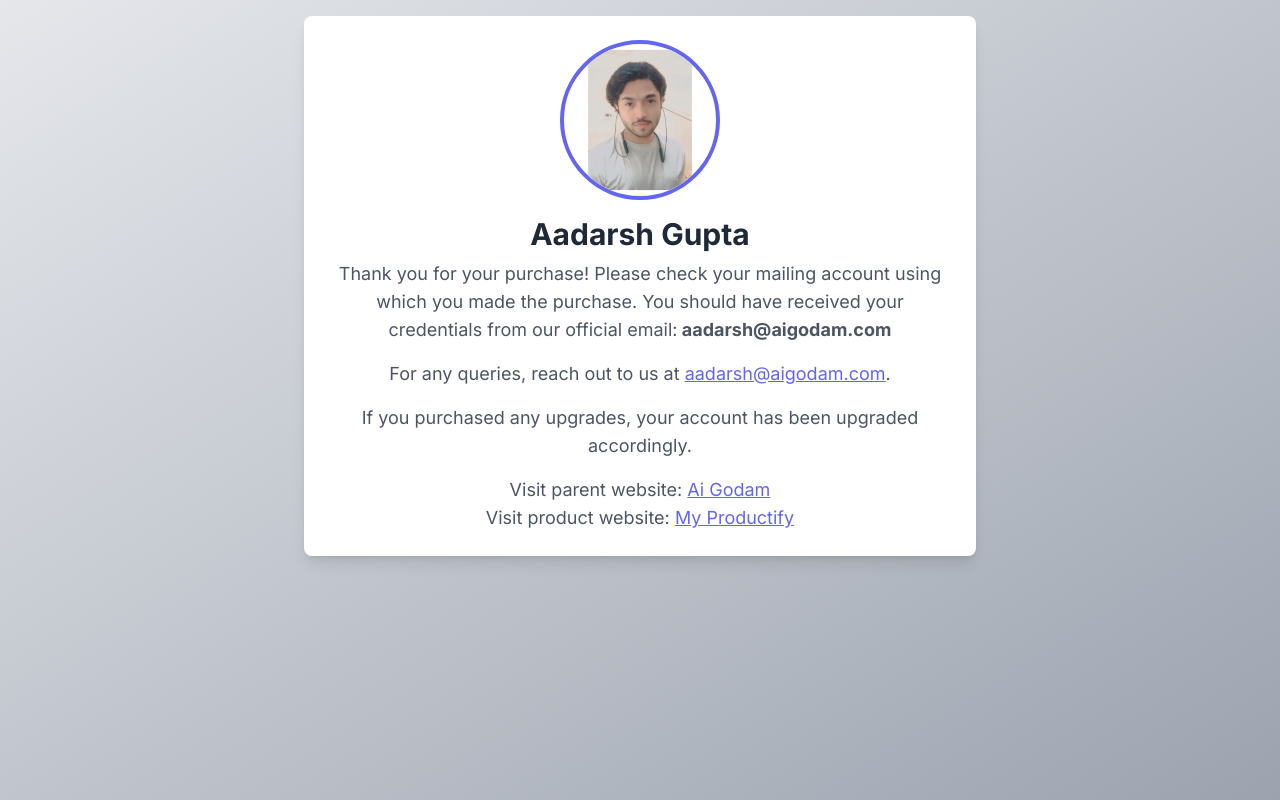
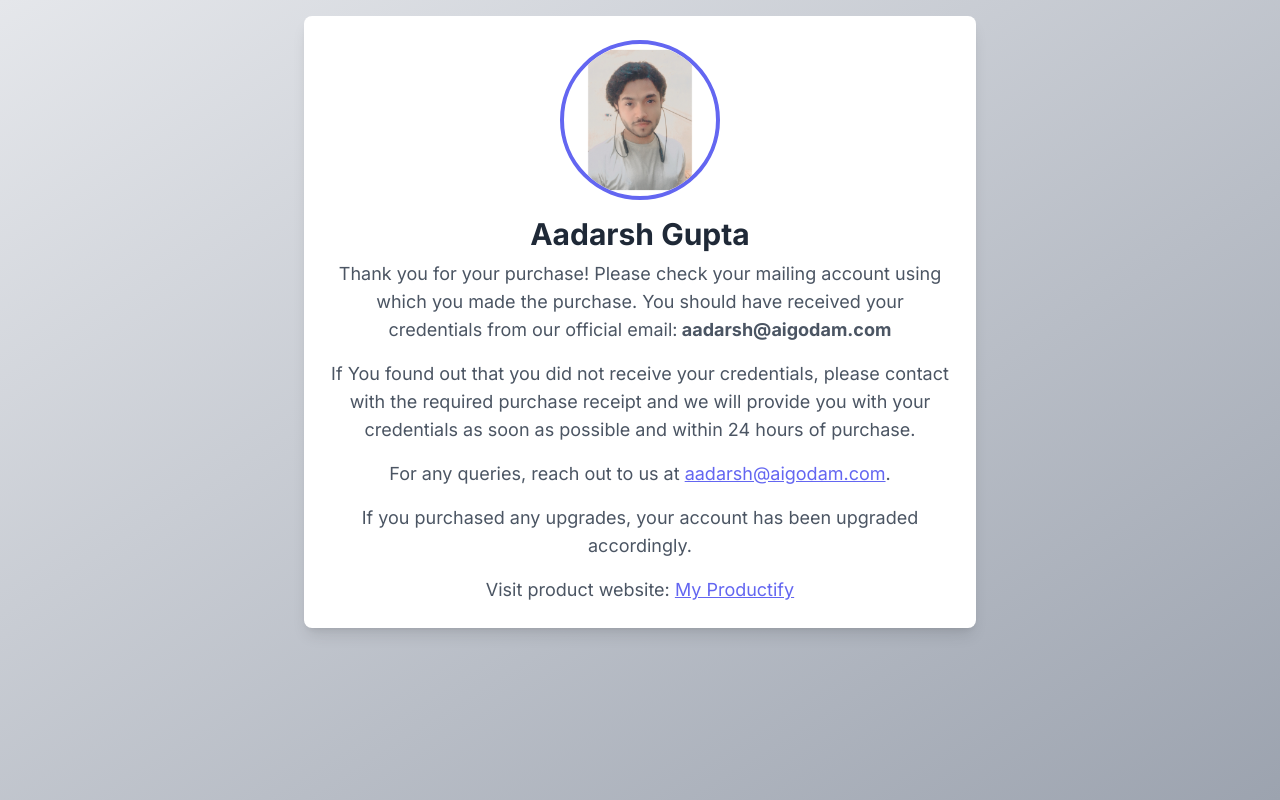
Before and after one commit to AaKuGu/myproductifySalespage, a Next.js app: page /thankYou in a window 1280 px wide. Built offline with nearby package versions, Linux system fonts and the light colour scheme.

Commit message:
thank you page

```diff
--- a/app/thankYou/page.jsx
+++ b/app/thankYou/page.jsx
@@ -20,6 +20,12 @@ const ThankYouPage = () => {
           <strong> aadarsh@aigodam.com</strong>
         </p>
         <p className="text-center text-lg text-gray-600 mb-4">
+          If You found out that you did not receive your credentials, please
+          contact with the required purchase receipt and we will provide you
+          with your credentials as soon as possible and within 24 hours of
+          purchase.
+        </p>
+        <p className="text-center text-lg text-gray-600 mb-4">
           For any queries, reach out to us at{" "}
           <a
             href="mailto:aadarsh@aigodam.com"
@@ -32,17 +38,6 @@ const ThankYouPage = () => {
         <p className="text-center text-lg text-gray-600 mb-4">
           If you purchased any upgrades, your account has been upgraded
           accordingly.
-        </p>
-        <p className="text-center text-lg text-gray-600">
-          Visit parent website:{" "}
-          <a
-            href="https://www.aigodam.com"
-            target="_blank"
-            rel="noopener noreferrer"
-            className="text-indigo-500 underline"
-          >
-            Ai Godam
-          </a>
         </p>
         <p className="text-center text-lg text-gray-600">
           Visit product website:{" "}
```
